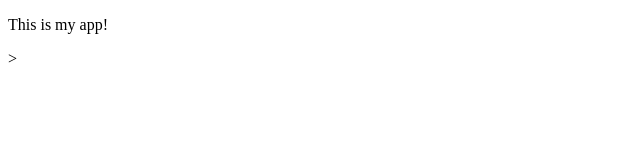
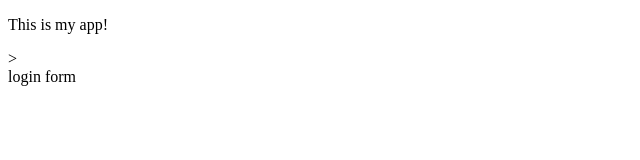
Before and after one commit to webala/myappsample, a plain HTML site: page index.html in a window 1280 px wide. Shown: the full height of the page, 0-640 px from the left. Drawn offline with Linux system fonts and the light colour scheme.

Commit message:
login form

```diff
--- a/index.html
+++ b/index.html
@@ -7,5 +7,6 @@
 </head>
 <body>
     <p>This is my app!</p>>
+    <form>login form</form>
 </body>
 </html>
```
Also changed, not shown: login.html (added, +1 -0 lines).
